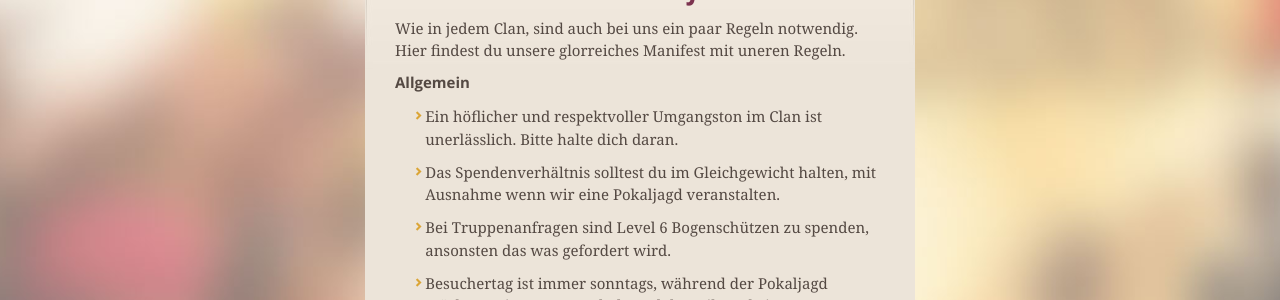
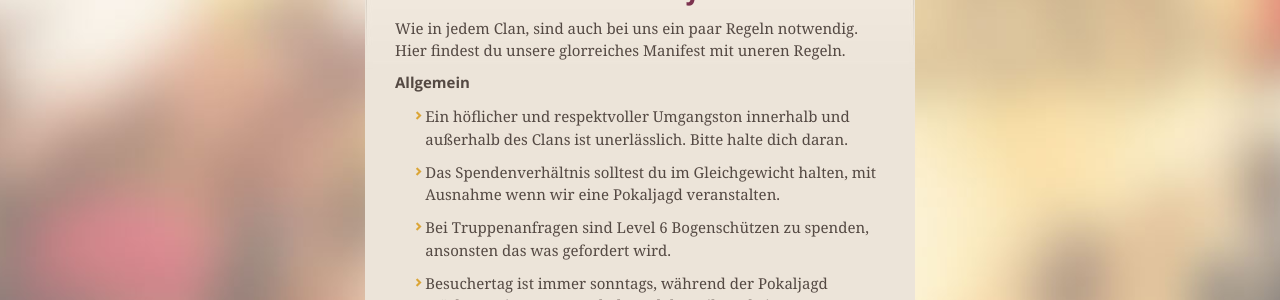
Before and after one commit to glorreich/glorreich.github.io, a Jekyll site: the page built from _posts/2014-11-20-manifest.markdown, in a window 1280 px wide. Shown: the part 268-568 px from the top of the page. Built offline with Jekyll 4.4.1, drawn with Linux system fonts in a browser that asks for light colours; nearby versions of some CDN libraries.

Commit message:
Update 2014-11-20-manifest.markdown

```diff
--- a/_posts/2014-11-20-manifest.markdown
+++ b/_posts/2014-11-20-manifest.markdown
@@ -10,7 +10,7 @@
 
 # Allgemein
 
-* Ein höflicher und respektvoller Umgangston im Clan ist unerlässlich. Bitte halte dich daran.
+* Ein höflicher und respektvoller Umgangston innerhalb und außerhalb des Clans ist unerlässlich. Bitte halte dich daran.
 
 * Das Spendenverhältnis solltest du im Gleichgewicht halten, mit Ausnahme wenn wir eine Pokaljagd veranstalten.
 
```
